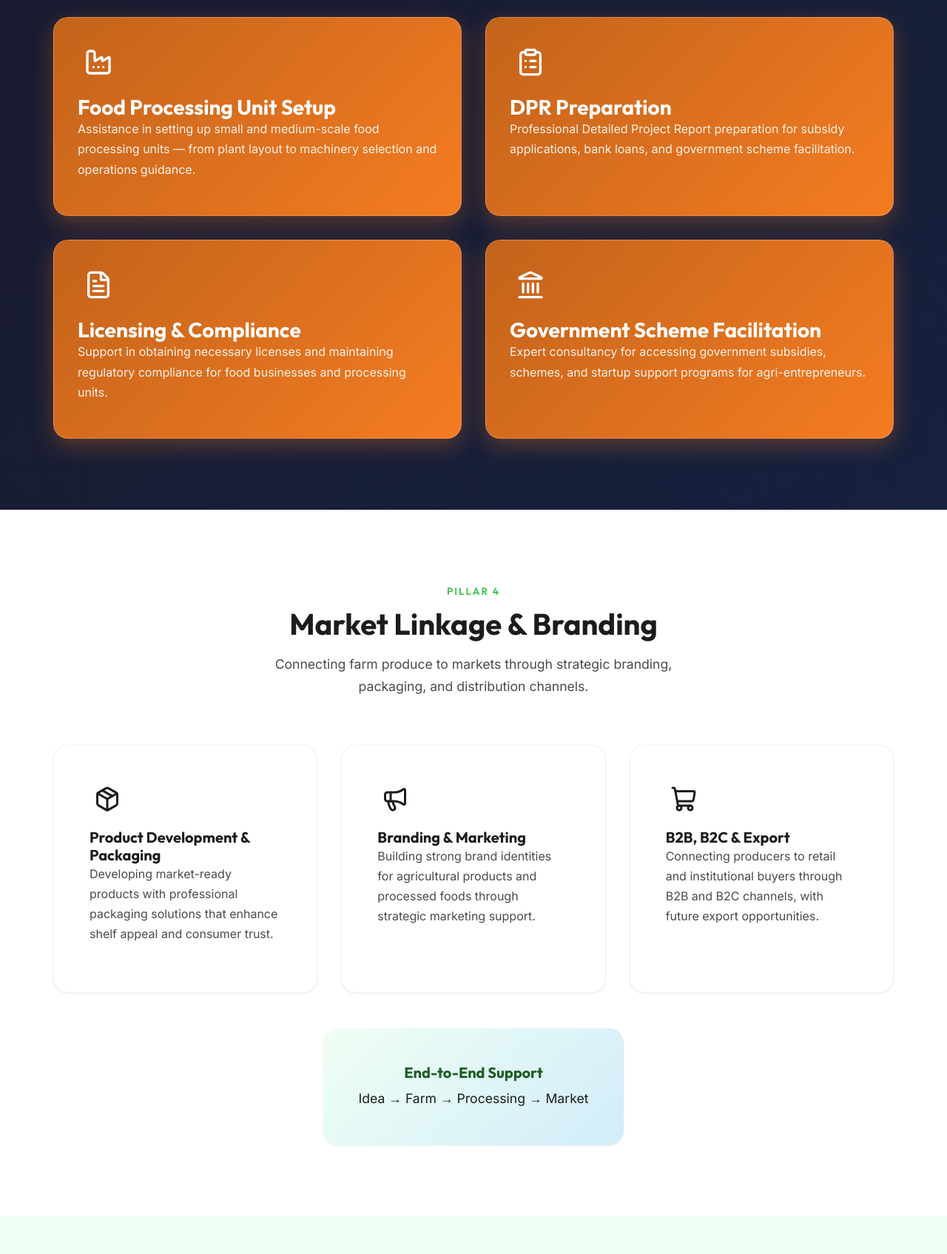
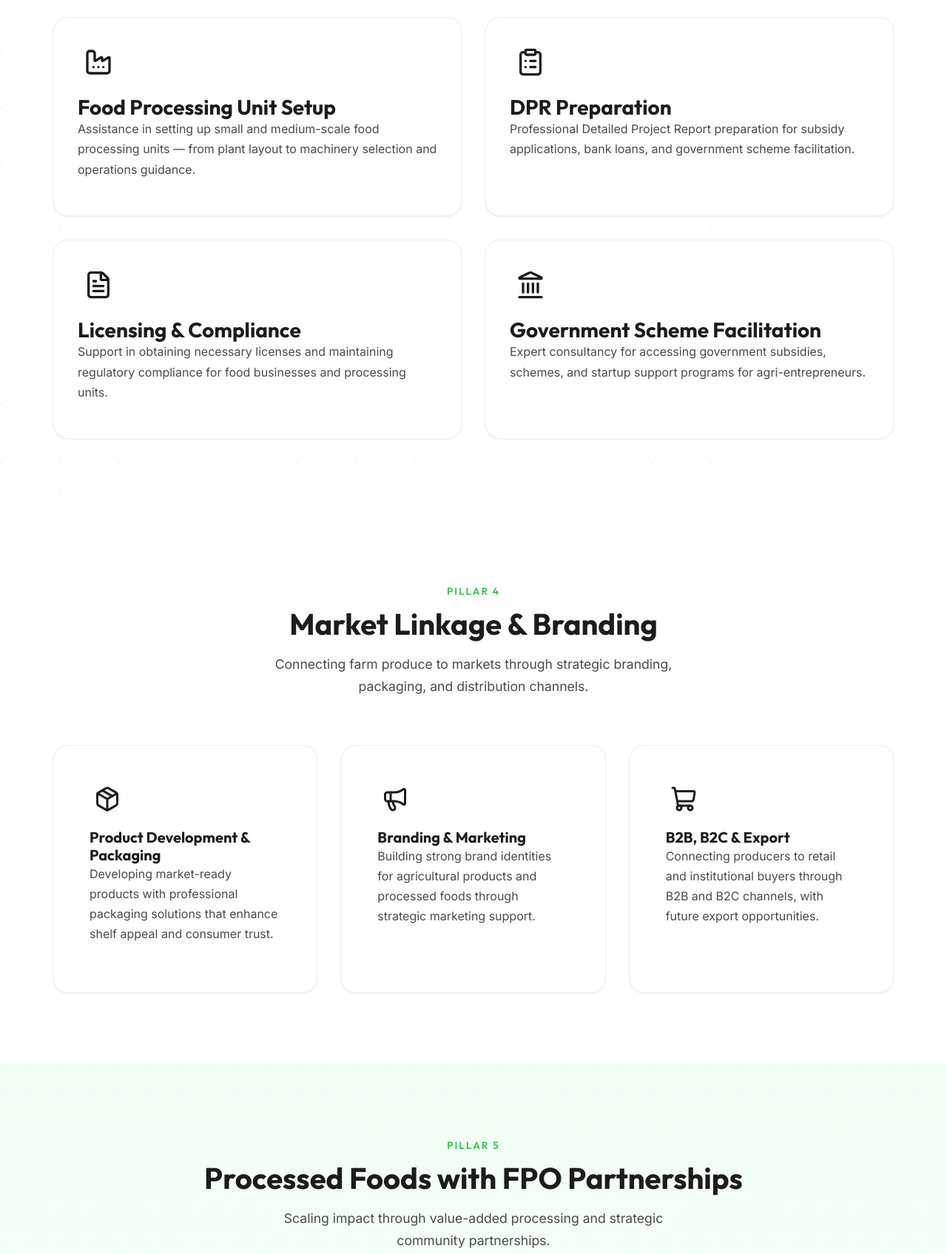
Before and after one commit to vrdhhn/sabri, a website built with Vite: page technology.html in a window 1280 px wide. Shown: the part 2440-4135 px from the top of the page at 74% size. Built offline with nearby package versions, Linux system fonts and the light colour scheme.

Commit message:
more updates

```diff
--- a/technology.html
+++ b/technology.html
@@ -6,7 +6,7 @@
   <meta name="viewport" content="width=device-width, initial-scale=1.0" />
   <title>Innovation &amp; Work Model — SABRI Pvt. Ltd.</title>
   <meta name="description"
-    content="Discover SABRI's 4-tier integrated work model — Research & Innovation, Capacity Building, Enterprise Development, and Market Linkage for sustainable agriculture." />
+    content="Discover SABRI's 5-tier integrated work model — Research & Innovation, Capacity Building, Enterprise Development, Market Linkage, and Processed Foods for sustainable agriculture." />
   <link rel="icon" href="/images/logo.png" />
   <link rel="stylesheet" href="/style.css" />
   <script src="https://unpkg.com/lucide@latest"></script>
@@ -92,38 +92,33 @@
   </section>
 
   <!-- Enterprise Development -->
-  <section class="section bg-dark-section">
+  <section class="section bg-pattern">
     <div class="container">
       <div class="section-header animate-on-scroll">
         <span class="section-label">Pillar 3</span>
         <h2>Enterprise Development Support</h2>
-        <p>End-to-end guidance for setting up and scaling food processing and agri-enterprises under government schemes.
-        </p>
+        <p>End-to-end guidance for setting up and scaling food processing and agri-enterprises under government schemes.</p>
       </div>
       <div class="grid-2">
-        <div class="card-glass card-burnt-orange animate-on-scroll animate-delay-1">
-          <div class="tech-icon"><i data-lucide="factory" style="stroke:white;"></i></div>
-          <h3 style="color:var(--white);">Food Processing Unit Setup</h3>
-          <p style="color:rgba(255,255,255,0.9);">Assistance in setting up small and medium-scale food processing units
-            — from plant layout to machinery selection and operations guidance.</p>
+        <div class="card animate-on-scroll animate-delay-1">
+          <div class="tech-icon"><i data-lucide="factory"></i></div>
+          <h3>Food Processing Unit Setup</h3>
+          <p>Assistance in setting up small and medium-scale food processing units — from plant layout to machinery selection and operations guidance.</p>
         </div>
-        <div class="card-glass card-burnt-orange animate-on-scroll animate-delay-2">
-          <div class="tech-icon"><i data-lucide="clipboard-list" style="stroke:white;"></i></div>
-          <h3 style="color:var(--white);">DPR Preparation</h3>
-          <p style="color:rgba(255,255,255,0.9);">Professional Detailed Project Report preparation for subsidy
-            applications, bank loans, and government scheme facilitation.</p>
+        <div class="card animate-on-scroll animate-delay-2">
+          <div class="tech-icon"><i data-lucide="clipboard-list"></i></div>
+          <h3>DPR Preparation</h3>
+          <p>Professional Detailed Project Report preparation for subsidy applications, bank loans, and government scheme facilitation.</p>
         </div>
-        <div class="card-glass card-burnt-orange animate-on-scroll animate-delay-3">
-          <div class="tech-icon"><i data-lucide="file-text" style="stroke:white;"></i></div>
-          <h3 style="color:var(--white);">Licensing &amp; Compliance</h3>
-          <p style="color:rgba(255,255,255,0.9);">Support in obtaining necessary licenses and maintaining regulatory
-            compliance for food businesses and processing units.</p>
+        <div class="card animate-on-scroll animate-delay-3">
+          <div class="tech-icon"><i data-lucide="file-text"></i></div>
+          <h3>Licensing &amp; Compliance</h3>
+          <p>Support in obtaining necessary licenses and maintaining regulatory compliance for food businesses and processing units.</p>
         </div>
-        <div class="card-glass card-burnt-orange animate-on-scroll animate-delay-4">
-          <div class="tech-icon"><i data-lucide="landmark" style="stroke:white;"></i></div>
-          <h3 style="color:var(--white);">Government Scheme Facilitation</h3>
-          <p style="color:rgba(255,255,255,0.9);">Expert consultancy for accessing government subsidies, schemes, and
-            startup support programs for agri-entrepreneurs.</p>
+        <div class="card animate-on-scroll animate-delay-4">
+          <div class="tech-icon"><i data-lucide="landmark"></i></div>
+          <h3>Government Scheme Facilitation</h3>
+          <p>Expert consultancy for accessing government subsidies, schemes, and startup support programs for agri-entrepreneurs.</p>
         </div>
       </div>
     </div>
@@ -157,11 +152,34 @@
             opportunities.</p>
         </div>
       </div>
+    </div>
+  </section>
+
+  <!-- Processed Foods with FPO Partnerships -->
+  <section class="section bg-green-light bg-pattern">
+    <div class="container">
+      <div class="section-header animate-on-scroll">
+        <span class="section-label">Pillar 5</span>
+        <h2>Processed Foods with FPO Partnerships</h2>
+        <p>Scaling impact through value-added processing and strategic community partnerships.</p>
+      </div>
+      <div class="grid-2">
+        <div class="card animate-on-scroll animate-delay-1">
+          <div class="tech-icon"><i data-lucide="handshake"></i></div>
+          <h3>FPO Strategic Alliances</h3>
+          <p>Leveraging Farmer Producer Organization (FPO) partnerships to create a robust supply chain that ensures higher farmer profitability and consistent raw material quality.</p>
+        </div>
+        <div class="card animate-on-scroll animate-delay-2">
+          <div class="tech-icon"><i data-lucide="award"></i></div>
+          <h3>Value-Added Processing</h3>
+          <p>Focusing on converting raw agricultural produce into premium processed foods, enhancing shelf life and creating high-value market opportunities.</p>
+        </div>
+      </div>
       <div class="animate-on-scroll" style="margin-top:var(--space-2xl);text-align:center;">
         <div class="card"
-          style="background:linear-gradient(135deg,var(--green-50),var(--blue-100));border:none;padding:var(--space-2xl);display:inline-block;max-width:600px;">
-          <h4 style="margin-bottom:var(--space-sm);color:var(--green-900);">End-to-End Support</h4>
-          <p style="font-size:1.1rem;margin:0;color:var(--gray-800);">Idea → Farm → Processing → Market</p>
+          style="background:linear-gradient(135deg,var(--orange-50),var(--orange-100));border:none;padding:var(--space-2xl);display:inline-block;max-width:600px;">
+          <h4 style="margin-bottom:var(--space-sm);color:var(--orange-700);">Impact Focus</h4>
+          <p style="font-size:1.1rem;margin:0;color:var(--gray-800);">Greater Farmer Profitability &amp; Rural Empowerment</p>
         </div>
       </div>
     </div>
```
Also changed, not shown: about.html (+20 -15 lines), index.html (+6 -2 lines), public/images/fpo_partnership.png (added).
